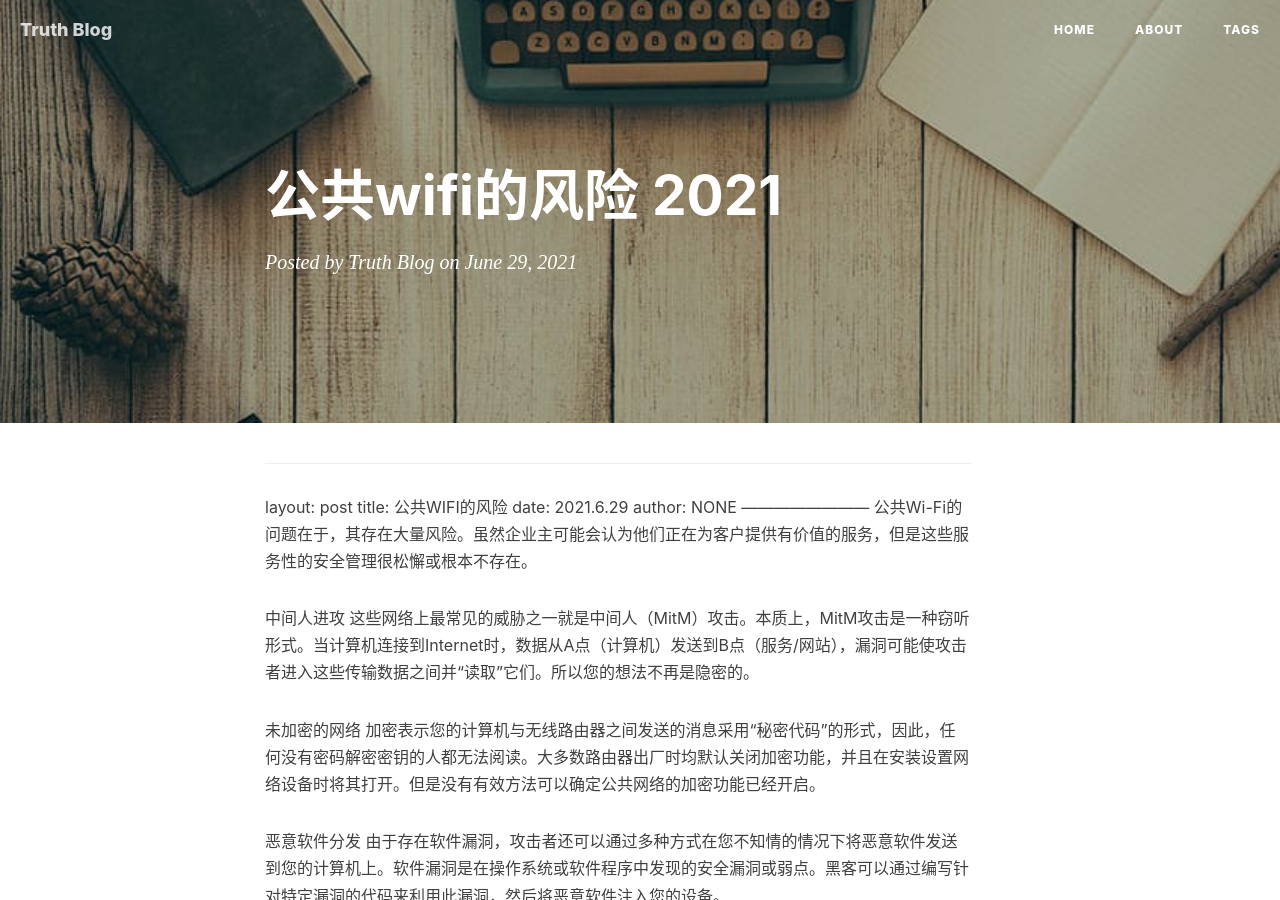
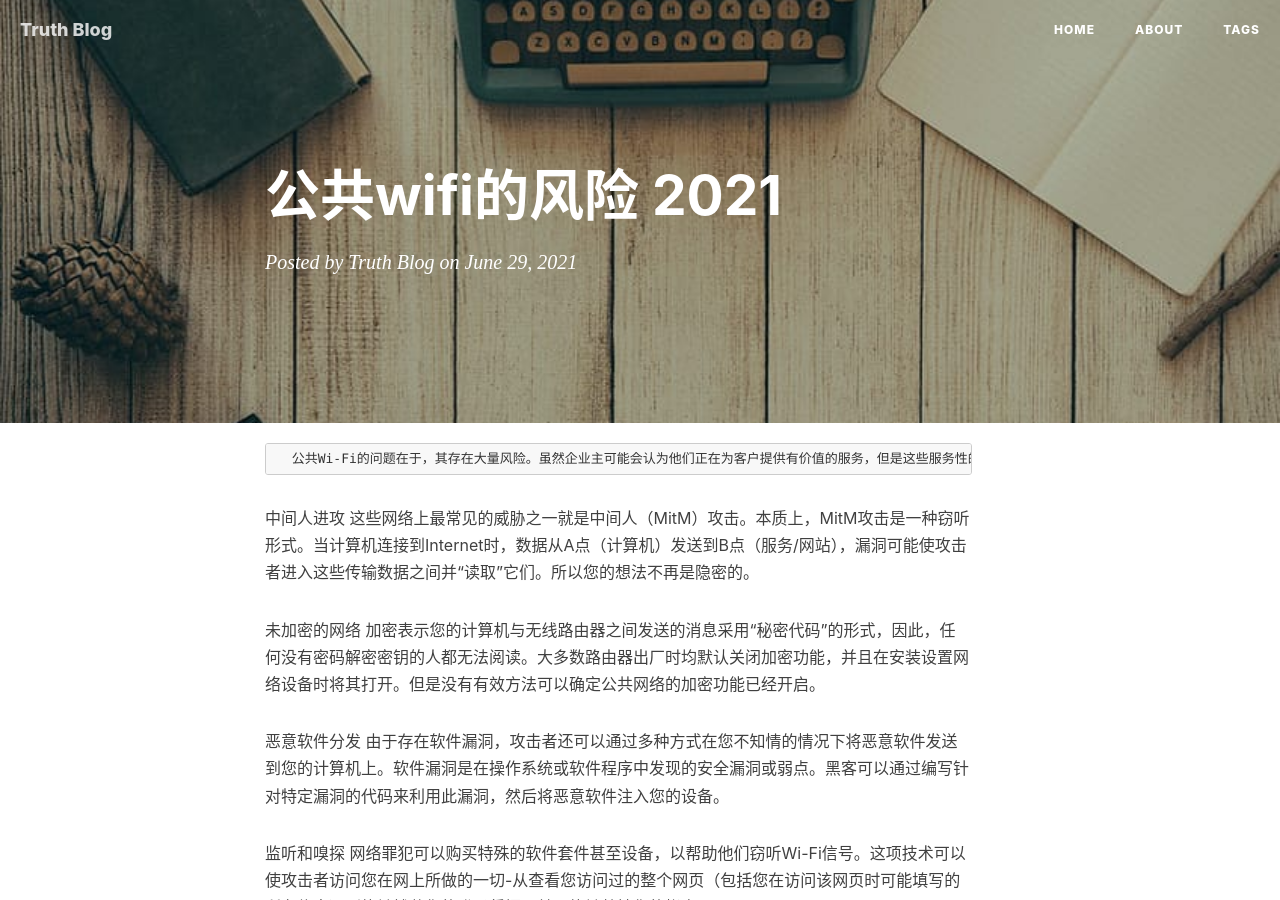
Before and after one commit to 4map/Cn0f1cd.github.io, a Jekyll site: the page built from _posts/2021-6-29-公共WIFI的风险-2021.md, in a window 1280 px wide and 900 px high. Built offline with Jekyll 4.4.1, drawn with Linux system fonts in a browser that asks for light colours; nearby versions of some CDN libraries; our own code applies the rules of GitHub Pages for plain Markdown files; comment, search, counter and statistics services are not loaded.

Commit message:
Update 2021-6-29-公共WIFI的风险-2021.md

```diff
--- a/_posts/2021-6-29-公共WIFI的风险-2021.md
+++ b/_posts/2021-6-29-公共WIFI的风险-2021.md
@@ -1,9 +1,4 @@
-------------------------
-layout:  post
-title:   公共WIFI的风险
-date:    2021.6.29
-author:  NONE
-------------------------
+
       公共Wi-Fi的问题在于，其存在大量风险。虽然企业主可能会认为他们正在为客户提供有价值的服务，但是这些服务性的安全管理很松懈或根本不存在。
 
 中间人进攻
```
